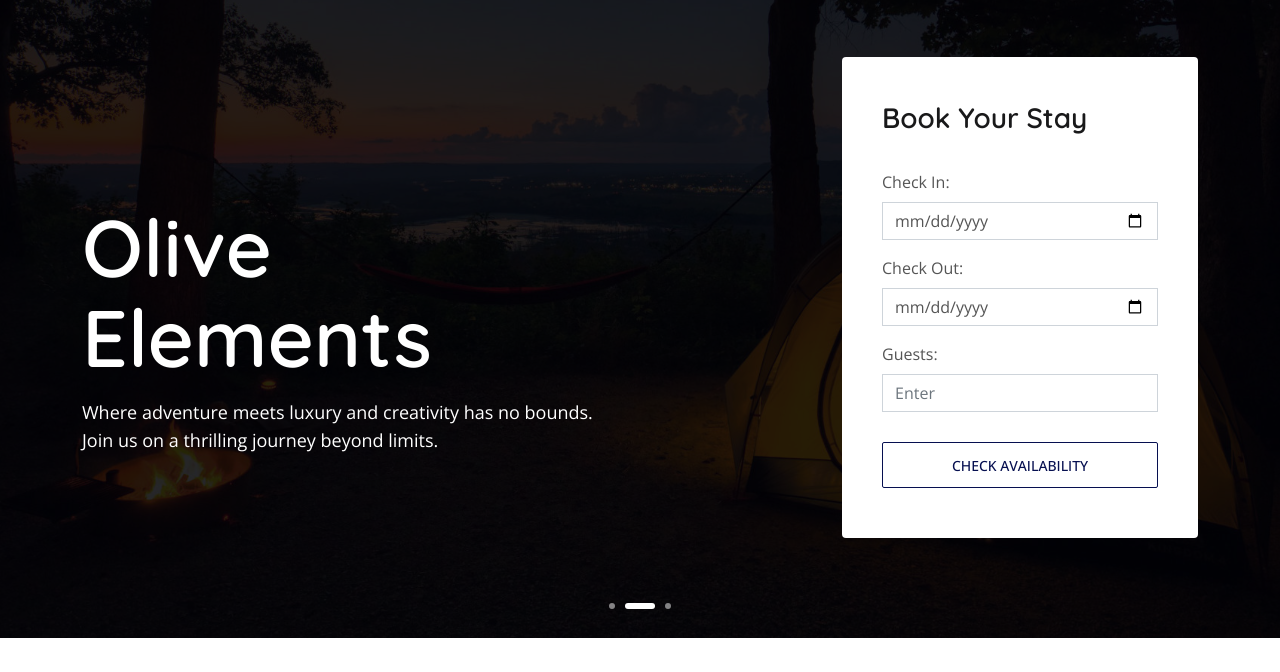
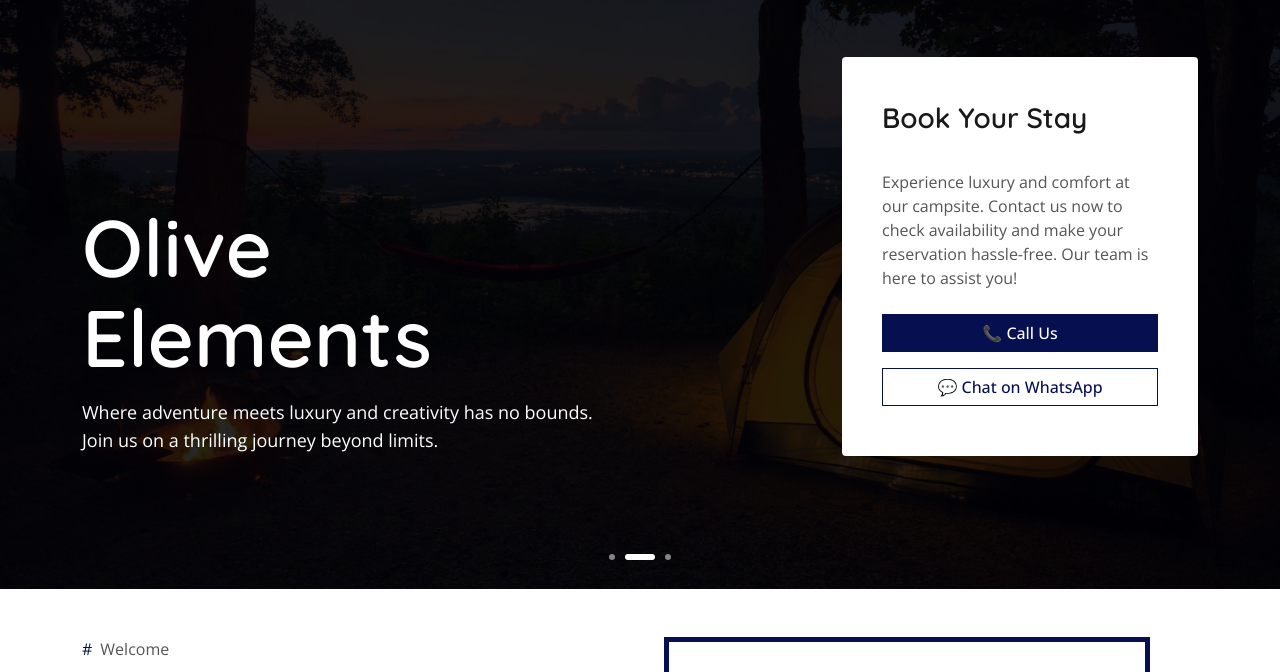
Before and after one commit to codebine/OliveElements, a plain HTML site: page index.html in a window 1280 px wide. Shown: the part 76-748 px from the top of the page. Drawn offline with nearby package versions, Linux system fonts and the light colour scheme.

Commit message:
31-07-2025 08:17PM

```diff
--- a/index.html
+++ b/index.html
@@ -107,28 +107,22 @@
                     </div>
                 </div> -->
         <div class="col-xl-4 col-lg-5 offset-xl-2 offset-lg-1">
-          <div class="booking-form">
-            <h3>Book Your Stay</h3>
-            <form action="#">
-              <div class="mb-3">
-                <label for="date-in" class="form-label">Check In:</label>
-                <input type="date" id="date-in" class="form-control" required>
-              </div>
+  <div class="booking-form">
+    <h3>Book Your Stay</h3>
+    <p class="mb-4">
+      Experience luxury and comfort at our campsite. Contact us now to check availability and make your reservation hassle-free. Our team is here to assist you!
+    </p>
+    <div class="d-grid gap-3">
+      <a href="tel:+919876543210" class="btn btn-success w-100">
+        📞 Call Us
+      </a>
+      <a href="https://wa.me/919876543210?text=Hi%2C%20I'm%20interested%20in%20booking%20a%20stay" target="_blank" class="btn btn-outline-success w-100">
+        💬 Chat on WhatsApp
+      </a>
+    </div>
+  </div>
+</div>
 
-              <div class="mb-3">
-                <label for="date-out" class="form-label">Check Out:</label>
-                <input type="date" id="date-out" class="form-control" required>
-              </div>
-
-              <div class="mb-3">
-                <label for="guest" class="form-label">Guests:</label>
-                <input type="number" id="guest" class="form-control" placeholder="Enter" min="1" max="150" required>
-              </div>
-              <button type="submit" class="btn btn-primary w-100">Check Availability</button>
-            </form>
-
-          </div>
-        </div>
       </div>
 
     </div>
```
Also changed, not shown: service.html (+5 -5 lines).
